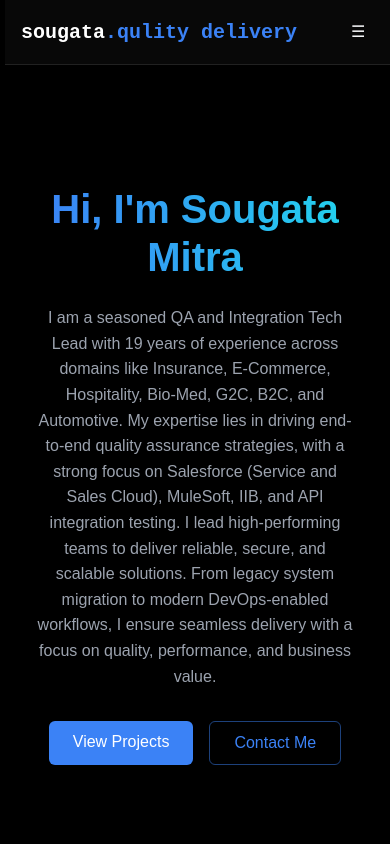
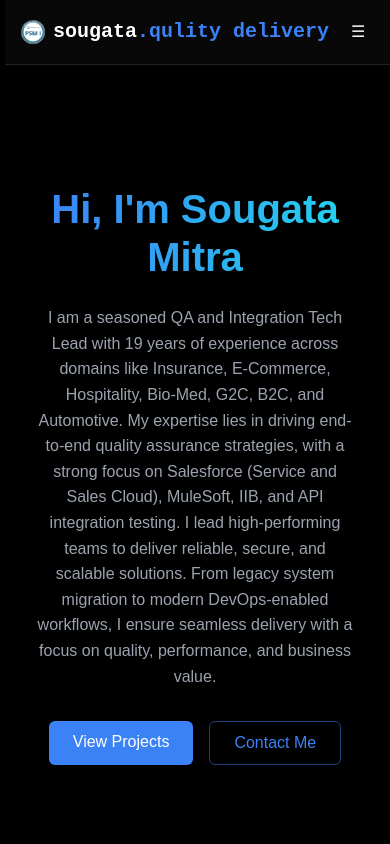
Before and after one commit to ani1999deep/sougata_mitra_porfolio-, a React (Create React App) app: page / in a window 390 px wide. Shown: the top 844 px of the page. Built offline with nearby package versions, Linux system fonts and the light colour scheme.

Commit message:
logo add .

```diff
--- a/src/components/Navbar.js
+++ b/src/components/Navbar.js
@@ -1,5 +1,6 @@
 import { useEffect } from "react";
 import "../css/Navbar.css";
+import logo from "../components/assets/ps1.png"; // adjust path if needed
 
 export const Navbar = ({ menuOpen, setMenuOpen }) => {
   useEffect(() => {
@@ -11,6 +12,7 @@ export const Navbar = ({ menuOpen, setMenuOpen }) => {
       <div className="container">
         <div className="nav-content">
           <a href="#home" className="logo">
+            <img src={logo} alt="Logo" className="logo-image" />
             sougata<span className="logo-highlight">.qulity delivery</span>
           </a>
 
--- a/src/css/Navbar.css
+++ b/src/css/Navbar.css
@@ -69,3 +69,20 @@
     display: none;
   }
 }
+
+.logo-image {
+  height: 32px;
+  width: 32px;
+  object-fit: cover;
+  border-radius: 50%; /* makes it round */
+  margin-right: 8px;
+  vertical-align: middle;
+}
+
+/* Optional: Make logo responsive on smaller screens */
+@media (max-width: 480px) {
+  .logo-image {
+    height: 24px;
+    width: 24px;
+  }
+}
```
Also changed, not shown: src/components/assets/logo.png (added), src/components/assets/ps1.png (added).
